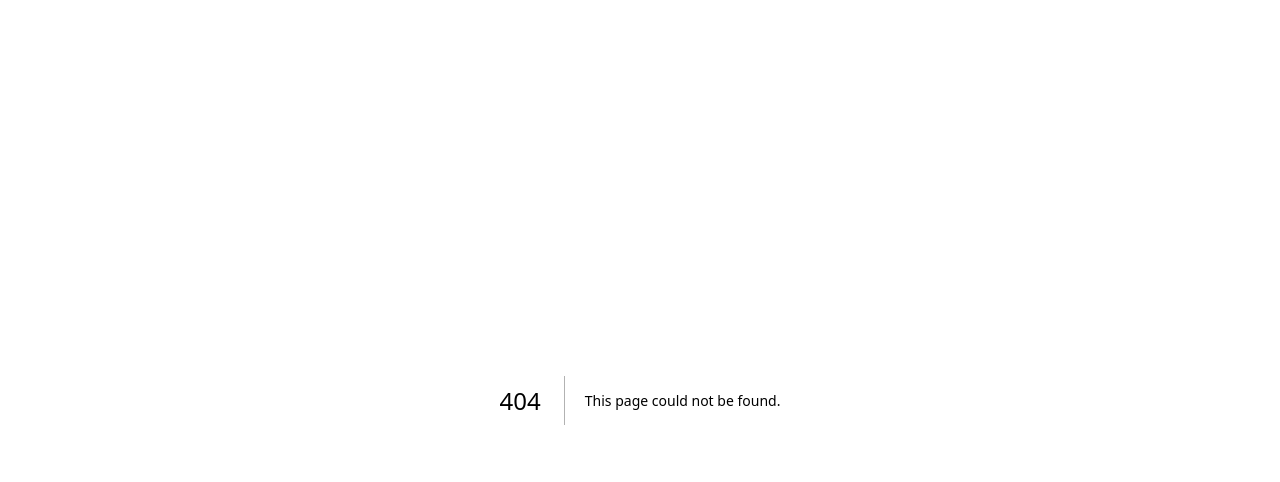
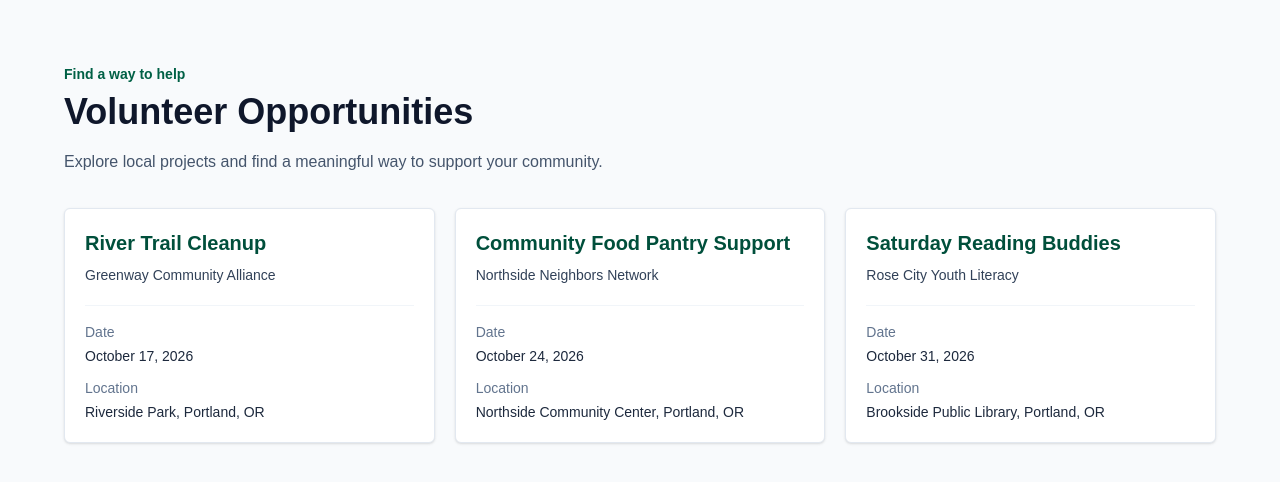
Before and after one commit to Nick2590/community-volunteer-hub, a Next.js app: page /projects in a window 1280 px wide. Before the commit this address had no page. Shown: the top 482 px of the page. Built offline with nearby package versions, Linux system fonts and the light colour scheme.

Commit message:
Week 04 feature work: volunteer opportunities

```diff
--- /dev/null
+++ b/app/projects/[id]/page.tsx
@@ -0,0 +1,57 @@
+import Link from 'next/link';
+import { notFound } from 'next/navigation';
+import { projects } from '@/data/projects';
+
+export default async function ProjectDetailPage({
+  params,
+}: {
+  params: Promise<{ id: string }>;
+}) {
+  const { id } = await params;
+  const project = projects.find((availableProject) => availableProject.id === id);
+
+  if (!project) {
+    notFound();
+  }
+
+  return (
+    <main className="min-h-full flex-1 bg-slate-50 px-6 py-12 text-slate-900 sm:py-16">
+      <article className="mx-auto w-full max-w-3xl">
+        <Link
+          href="/projects"
+          className="text-sm font-semibold text-emerald-800 hover:text-emerald-700 focus-visible:outline-2 focus-visible:outline-offset-2 focus-visible:outline-emerald-700"
+        >
+          &larr; Back to opportunities
+        </Link>
+
+        <div className="mt-8 rounded-md border border-slate-200 bg-white p-6 shadow-sm sm:p-8">
+          <p className="text-sm font-semibold text-emerald-800">
+            {project.organization}
+          </p>
+          <h1 className="mt-2 text-3xl font-bold sm:text-4xl">{project.title}</h1>
+
+          <dl className="mt-6 grid gap-5 border-y border-slate-200 py-5 sm:grid-cols-2">
+            <div>
+              <dt className="text-sm font-medium text-slate-500">Date</dt>
+              <dd className="mt-1 text-slate-900">{project.date}</dd>
+            </div>
+            <div>
+              <dt className="text-sm font-medium text-slate-500">Location</dt>
+              <dd className="mt-1 text-slate-900">{project.location}</dd>
+            </div>
+          </dl>
+
+          <section className="mt-6" aria-labelledby="project-description-heading">
+            <h2
+              id="project-description-heading"
+              className="text-lg font-semibold text-slate-900"
+            >
+              About this opportunity
+            </h2>
+            <p className="mt-3 leading-7 text-slate-700">{project.description}</p>
+          </section>
+        </div>
+      </article>
+    </main>
+  );
+}
--- /dev/null
+++ b/app/projects/page.tsx
@@ -0,0 +1,36 @@
+import ProjectCard from '@/components/ProjectCard';
+import { projects } from '@/data/projects';
+
+export default function ProjectsPage() {
+  return (
+    <main className="min-h-full flex-1 bg-slate-50 px-6 py-12 text-slate-900 sm:py-16">
+      <div className="mx-auto w-full max-w-6xl">
+        <header>
+          <p className="text-sm font-semibold text-emerald-800">
+            Find a way to help
+          </p>
+          <h1 className="mt-2 text-3xl font-bold sm:text-4xl">
+            Volunteer Opportunities
+          </h1>
+          <p className="mt-4 max-w-2xl leading-7 text-slate-600">
+            Explore local projects and find a meaningful way to support your community.
+          </p>
+        </header>
+
+        {projects.length > 0 ? (
+          <ul className="mt-8 grid gap-5 sm:grid-cols-2 lg:grid-cols-3">
+            {projects.map((project) => (
+              <li key={project.id}>
+                <ProjectCard project={project} />
+              </li>
+            ))}
+          </ul>
+        ) : (
+          <p className="mt-8 rounded-md border border-slate-200 bg-white p-6 text-slate-700">
+            There are no volunteer opportunities available right now. Please check back soon.
+          </p>
+        )}
+      </div>
+    </main>
+  );
+}
--- /dev/null
+++ b/components/ProjectCard.tsx
@@ -0,0 +1,34 @@
+import Link from 'next/link';
+import type { Project } from '@/types/project';
+
+interface ProjectCardProps {
+  project: Project;
+}
+
+export default function ProjectCard({ project }: ProjectCardProps) {
+  return (
+    <Link
+      href={`/projects/${project.id}`}
+      className="group block h-full rounded-md border border-slate-200 bg-white p-5 shadow-sm transition hover:border-emerald-700 hover:shadow-md focus-visible:outline-2 focus-visible:outline-offset-2 focus-visible:outline-emerald-700"
+    >
+      <article className="flex h-full flex-col">
+        <h2 className="text-xl font-semibold text-emerald-900 group-hover:text-emerald-700">
+          {project.title}
+        </h2>
+        <p className="mt-2 text-sm font-medium text-slate-700">
+          {project.organization}
+        </p>
+        <dl className="mt-5 grid gap-3 border-t border-slate-100 pt-4 text-sm">
+          <div>
+            <dt className="font-medium text-slate-500">Date</dt>
+            <dd className="mt-1 text-slate-800">{project.date}</dd>
+          </div>
+          <div>
+            <dt className="font-medium text-slate-500">Location</dt>
+            <dd className="mt-1 text-slate-800">{project.location}</dd>
+          </div>
+        </dl>
+      </article>
+    </Link>
+  );
+}
--- /dev/null
+++ b/data/projects.ts
@@ -0,0 +1,31 @@
+import type { Project } from '@/types/project';
+
+export const projects: Project[] = [
+  {
+    id: 'river-trail-cleanup',
+    title: 'River Trail Cleanup',
+    organization: 'Greenway Community Alliance',
+    date: 'October 17, 2026',
+    location: 'Riverside Park, Portland, OR',
+    description:
+      'Help remove litter and invasive plants along the river trail. Gloves, bags, and cleanup supplies will be provided. Volunteers should wear comfortable clothes and sturdy shoes.',
+  },
+  {
+    id: 'community-food-pantry',
+    title: 'Community Food Pantry Support',
+    organization: 'Northside Neighbors Network',
+    date: 'October 24, 2026',
+    location: 'Northside Community Center, Portland, OR',
+    description:
+      'Sort donated groceries, prepare pantry orders, and welcome neighbors during the weekly food distribution. No experience is needed, and an orientation will be provided at the start of the shift.',
+  },
+  {
+    id: 'reading-buddies',
+    title: 'Saturday Reading Buddies',
+    organization: 'Rose City Youth Literacy',
+    date: 'October 31, 2026',
+    location: 'Brookside Public Library, Portland, OR',
+    description:
+      'Spend a Saturday morning reading with elementary school students and helping them build confidence with books. Volunteers are matched with a small group and given age-appropriate reading materials.',
+  },
+];
--- /dev/null
+++ b/types/project.ts
@@ -0,0 +1,8 @@
+export interface Project {
+  id: string;
+  title: string;
+  organization: string;
+  date: string;
+  location: string;
+  description: string;
+}
```
